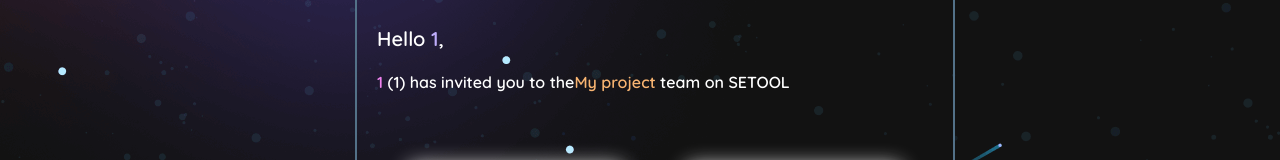
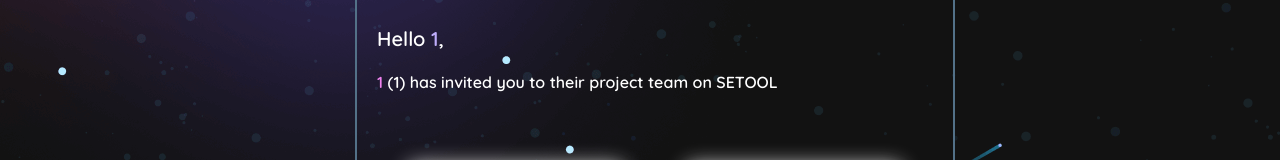
Before and after one commit to Pham-Phuc-Nghi/SETool_FE, a React (Vite) app: page /invite/member/1/1/1/1/1 in a window 1280 px wide. Shown: the part 332-492 px from the top of the page. Built offline with nearby package versions, Linux system fonts and the light colour scheme.

Commit message:
nghi commit khong biet commit cai gi

```diff
--- a/src/pages/DangNhap/Invite.jsx
+++ b/src/pages/DangNhap/Invite.jsx
@@ -29,7 +29,7 @@
   }
 
   const handleDeny = () => {
-    const projectID = sessionStorage.getItem("current_project");
+
     const data = {
       projectID: projectID,
       inviterID: guestID,
@@ -80,11 +80,11 @@
           </Text>
           <Text style={{ color: "white", fontSize: 16 }}>
             <Text style={{ color: "violet", fontSize: 16 }}>{inviter && inviter}</Text>{" "}
-            ({inviterEmail && inviterEmail}) has invited you to the
-            <Text style={{ color: "#F9B572", fontSize: 16 }}>
-              My project
-            </Text>{" "}
-            team on SETOOL
+            ({inviterEmail && inviterEmail}) has invited you to their project team on SETOOL
+            {/* <Text style={{ color: "#F9B572", fontSize: 16 }}> */}
+
+            {/* </Text>{" "} */}
+
           </Text>
         </div>
         <div className="button-container">
```
